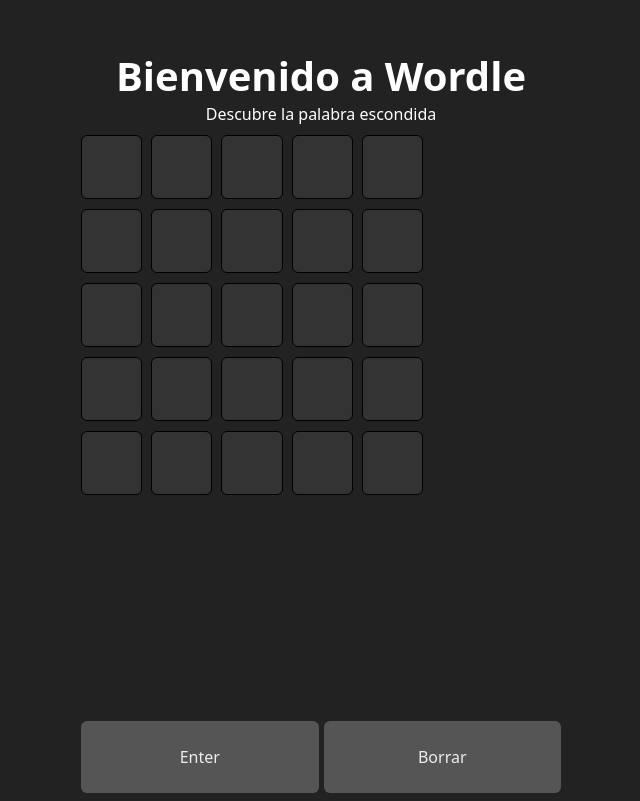
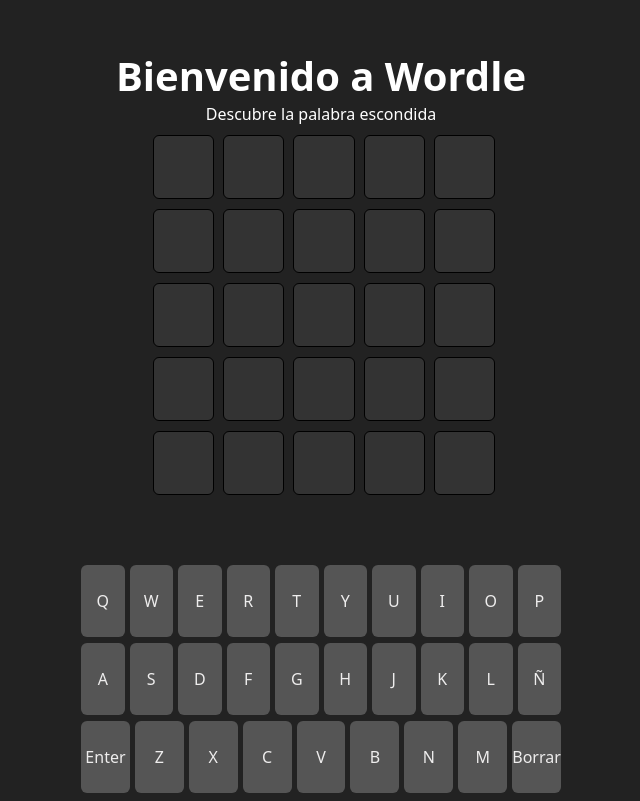
Before and after one commit to IgnacioTDeter/Proyectos-Web, a React (Vite) app in the folder 01-wordle/: page / in a window 1280 px wide. Shown: the whole page, without its empty margins (319-959 px from the left). Built offline with nearby package versions, Linux system fonts and the light colour scheme.

Commit message:
Arreglo de Board y Keyboard
Se centro el board y se arreglo la visualizacion del teclado

```diff
--- a/01-wordle/src/App.css
+++ b/01-wordle/src/App.css
@@ -40,6 +40,13 @@
 }
 
 
+.wd-board{
+    width: 100%;
+    display: flex;
+    flex-direction: column;
+    justify-content: center;
+    align-items: center;
+}
 
 .wd-keyboard-container{
     width: 100%;
--- a/01-wordle/src/Board.jsx
+++ b/01-wordle/src/Board.jsx
@@ -6,45 +6,46 @@
 export function Board() {
     const [board, setBoard] = useState(BoardDefault);
 
-        return (
-            <div>
-            <section className='wd-container-GTL'>
+    return (
+        <section className="wd-board">
+            <article className='wd-container-GTL'>
                 <Letter letterPos={0} attemptVal={0} />
                 <Letter letterPos={1} attemptVal={0} />
                 <Letter letterPos={2} attemptVal={0} />
                 <Letter letterPos={3} attemptVal={0} />
                 <Letter letterPos={4} attemptVal={0} />
-            </section>
-            <section className='wd-container-GTL'>
+            </article>
+            <article className='wd-container-GTL'>
                 <Letter letterPos={0} attemptVal={0} />
                 <Letter letterPos={1} attemptVal={0} />
                 <Letter letterPos={2} attemptVal={0} />
                 <Letter letterPos={3} attemptVal={0} />
                 <Letter letterPos={4} attemptVal={0} />
-            </section>
-            <section className='wd-container-GTL'>
+            </article>
+            <article className='wd-container-GTL'>
                 <Letter letterPos={0} attemptVal={0} />
                 <Letter letterPos={1} attemptVal={0} />
                 <Letter letterPos={2} attemptVal={0} />
                 <Letter letterPos={3} attemptVal={0} />
                 <Letter letterPos={4} attemptVal={0} />
-            </section>
-            <section className='wd-container-GTL'>
+            </article>
+            <article className='wd-container-GTL'>
                 <Letter letterPos={0} attemptVal={0} />
                 <Letter letterPos={1} attemptVal={0} />
                 <Letter letterPos={2} attemptVal={0} />
                 <Letter letterPos={3} attemptVal={0} />
                 <Letter letterPos={4} attemptVal={0} />
-            </section>
-            <section className='wd-container-GTL'>
+            </article>
+            <article className='wd-container-GTL'>
                 <Letter letterPos={0} attemptVal={0} />
                 <Letter letterPos={1} attemptVal={0} />
                 <Letter letterPos={2} attemptVal={0} />
                 <Letter letterPos={3} attemptVal={0} />
                 <Letter letterPos={4} attemptVal={0} />
-            </section>
-        </div>
+            </article>
+        </section>
 
 
-        );
+
+    );
 }
--- a/01-wordle/src/Keyboard.jsx
+++ b/01-wordle/src/Keyboard.jsx
@@ -1,6 +1,9 @@
 
 
-export function LetterKeyboard(){
+export function LetterKeyboard({ letterValue }) {
 
-    <div className="button-letter"> </div>
+    return (
+        <div className="button-letter"> {letterValue} </div>
+    )
+
 }
```
